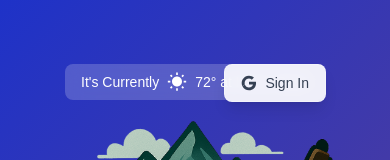
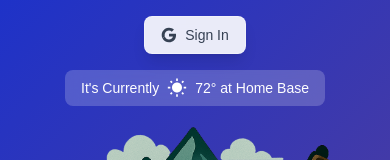
Before and after one commit to sjamesmccarthy/hikerbikerwriter, a Next.js app: page / in a window 390 px wide. Shown: the top 160 px of the page. Built offline with nearby package versions, Linux system fonts and the light colour scheme; no server answers.

Commit message:
centered homepage signed in profile

```diff
--- a/src/components/Homepage.tsx
+++ b/src/components/Homepage.tsx
@@ -216,8 +216,8 @@ const Homepage: React.FC = () => {
       className="min-h-screen flex flex-col transition-all duration-1000"
       style={backgroundStyle}
     >
-      {/* User Profile / Sign In - Upper Right Corner */}
-      <div className="absolute top-16 right-16 z-10">
+      {/* User Profile / Sign In - Top Header */}
+      <div className="w-full flex justify-center px-4 pt-4 sm:absolute sm:top-16 sm:right-16 sm:w-auto sm:px-0 sm:pt-0 z-10">
         {session?.user ? (
           <Link href="/user/profile">
             <div className="flex items-center gap-2 rounded-lg px-3 py-2 transition-all duration-200">
@@ -265,7 +265,7 @@ const Homepage: React.FC = () => {
       </div>
 
       {/* Main Content */}
-      <div className="flex-1 flex flex-col items-center justify-center pt-16 px-8 pb-8 sm:p-8">
+      <div className="flex-1 flex flex-col items-center justify-center pt-4 px-8 pb-8 sm:pt-16 sm:p-8">
         <div className="w-[80vw] max-w-4xl flex flex-col items-center space-y-8">
           {/* Weather Widget - Centered Above Logo */}
           <div className="flex justify-center mb-4">
```
